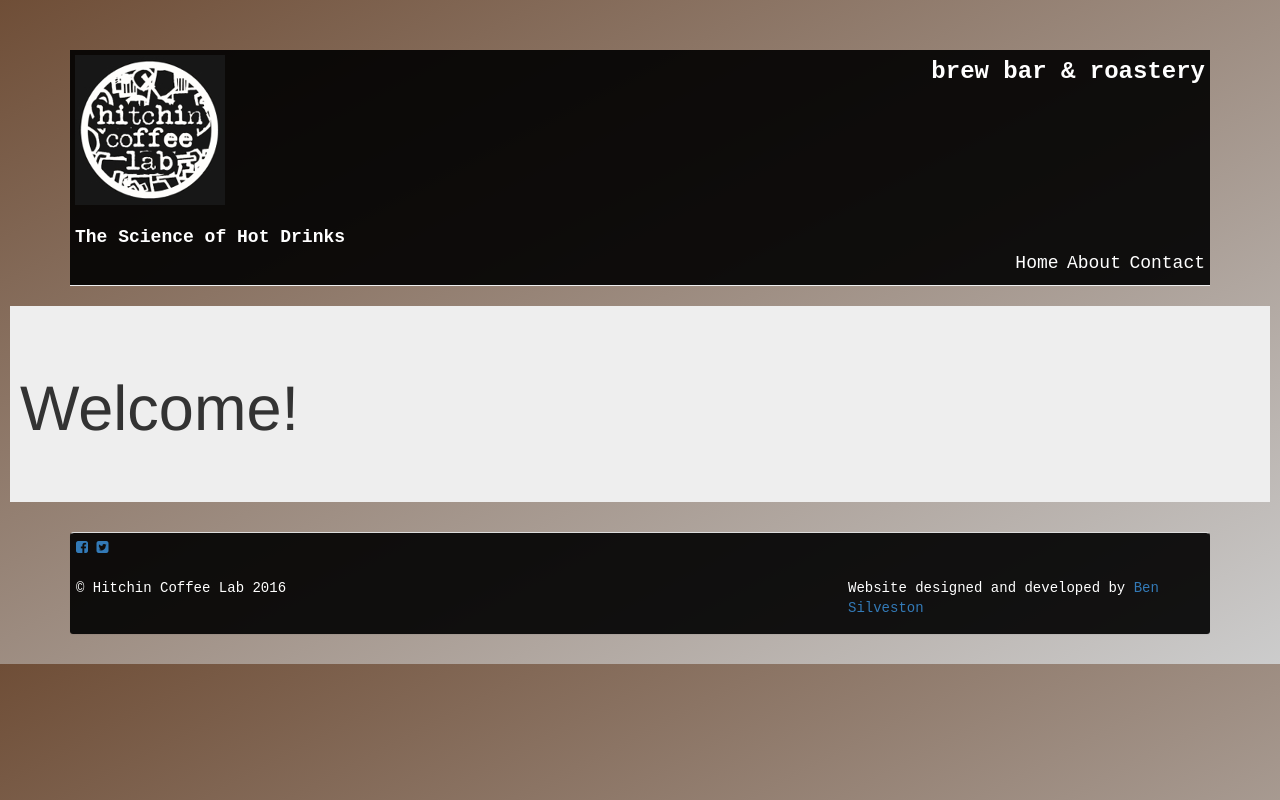
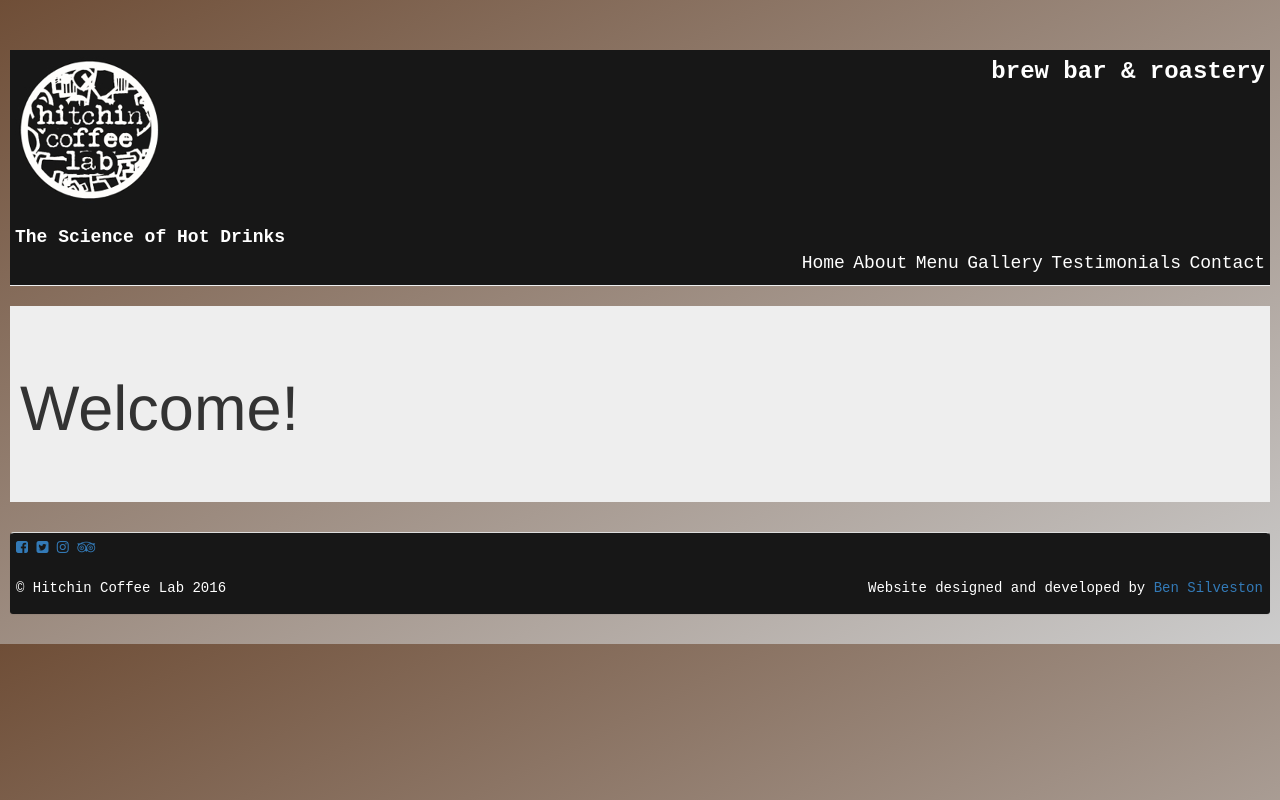
Before and after one commit to BennySLV/HitchinCoffeeLab, a PHP site: page / in a window 1280 px wide. Run offline with PHP 8.4, Linux system fonts and the light colour scheme; some libraries are stand-ins or nearby versions.

Commit message:
Header and footer updates

```diff
--- a/public/css/footer.css
+++ b/public/css/footer.css
@@ -5,9 +5,11 @@
 }
 
 .panel-footer {
-	background-color: rgba(0, 0, 0, 0.91);
+	background-color: #171717;
 	color: white;
 	padding: 5px;
+	width: 100%;
+	height: 100%;
+	max-height: auto;
 	max-width: auto;
-	max-height: auto;
 }
--- a/public/css/header.css
+++ b/public/css/header.css
@@ -1,8 +1,10 @@
 .page-header {
-	background-color: rgba(0, 0, 0, 0.91);
+	background-color: #171717;
 	padding: 5px;
+	width: 100%;
+	height: 100%;
+	max-height: auto;
 	max-width: auto;
-	max-height: auto;
 }
 
 #slogan {
--- a/public/views/footer.php
+++ b/public/views/footer.php
@@ -17,12 +17,13 @@
 	<link rel="stylesheet" type="text/css" href="css/footer.css" />
 </head>
 <body>
-	<div class="container">
 	<div class="panel panel-footer">
 		<div class="row" id="social-media">
 			<div class="col-sm-12">
 				<a href="https://www.facebook.com/Hitchin-Coffee-LAB-548073462007766/" target="_blank"><i class="fa fa-facebook-square" id="facebook-icon" aria-hidden="true"></i></a>
 				<a href="https://twitter.com/hitchincoffee" target="_blank"><i class="fa fa-twitter-square" id="twitter-icon" aria-hidden="true"></i></a>
+				<a href="https://www.instagram.com/explore/locations/1028005710/" target="_blank"><i class="fa fa-instagram" aria-hidden="true"></i></a>
+				<a href="https://www.tripadvisor.co.uk/Restaurant_Review-g658254-d10547149-Reviews-Hitchin_Coffee_Lab-Hitchin_Hertfordshire_England.html" target="_blank"><i class="fa fa-tripadvisor" aria-hidden="true"></i></a>
 			</div>
 		</div><br />
 		<div class="row">
@@ -34,6 +35,5 @@
 			</div>
 		</div>
 	</div> <!-- End of .panel panel-footer -->
-	</div><!-- End of .container -->
 </body>
 </html>
--- a/public/views/header.php
+++ b/public/views/header.php
@@ -14,10 +14,9 @@
 	<link rel="stylesheet" type="text/css" href="css/header.css" />
 
 	<!-- Site Icon -->
-	<link rel="icon" type="image/png" href="images/logo.jpg" />
+	<link rel="icon" type="image/jpeg" href="images/logo.jpg" />
 </head>
 <body>
-	<div class="container">
 	<div class="page-header">
 		<div class="row">
 			<div class="col-sm-6">
@@ -33,11 +32,13 @@
 				<nav id="menu">
 					<a id="home-link" href="index.php">Home</a>
 					<a id="about-link" href="about.php">About</a>
+					<a id="product-menu-link" href="#">Menu</a>
+					<a id="gallery-link" href="#">Gallery</a>
+					<a id="testimonials-link" href="#">Testimonials</a>
 					<a id="contact-link" href="contact.php">Contact</a>
 				</nav>
 			</div>
 		</div>
 	</div><!-- End of .page-header -->
-	</div>
 </body>
 </html>
```
Lines whose indentation alone changed are shown as unchanged.
